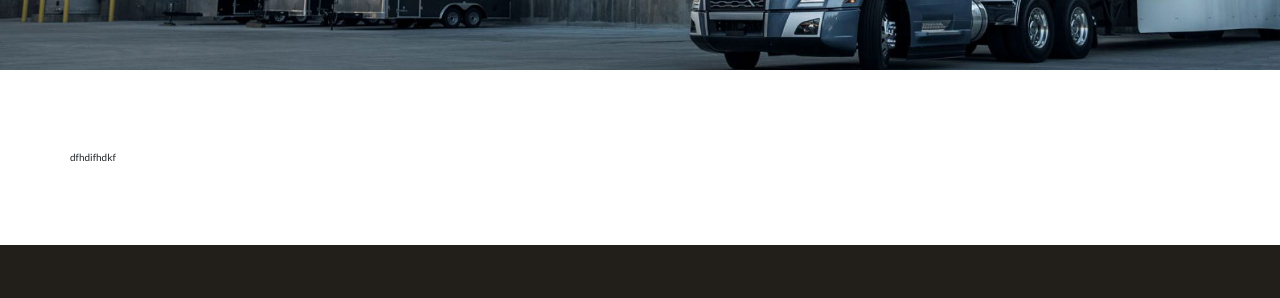
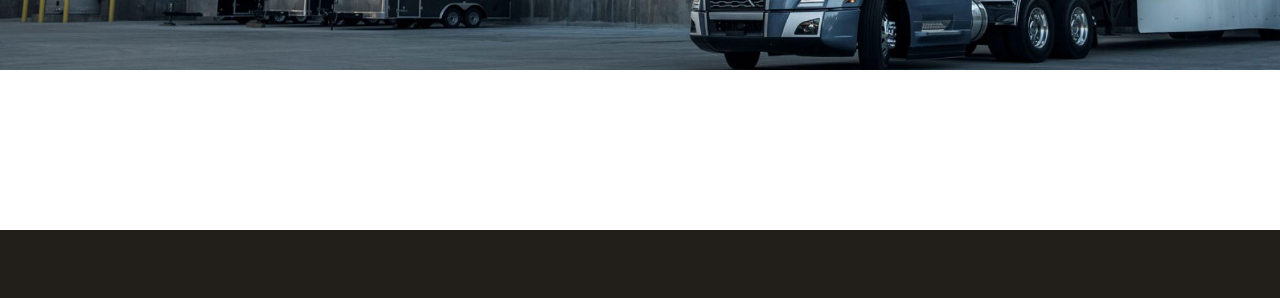
Before and after one commit to sravannk21/shipwell-final, a website: page about.html in a window 1280 px wide. Shown: the part 170-468 px from the top of the page. Drawn offline with Linux system fonts and the light colour scheme.

```diff
--- a/about.html
+++ b/about.html
@@ -63,7 +63,7 @@
 
       <section class="about">
         <div class="container u-padding-py-large">
-            dfhdifhdkf
+
         </div>
       </section>
     <footer class="bg-primary">
```
